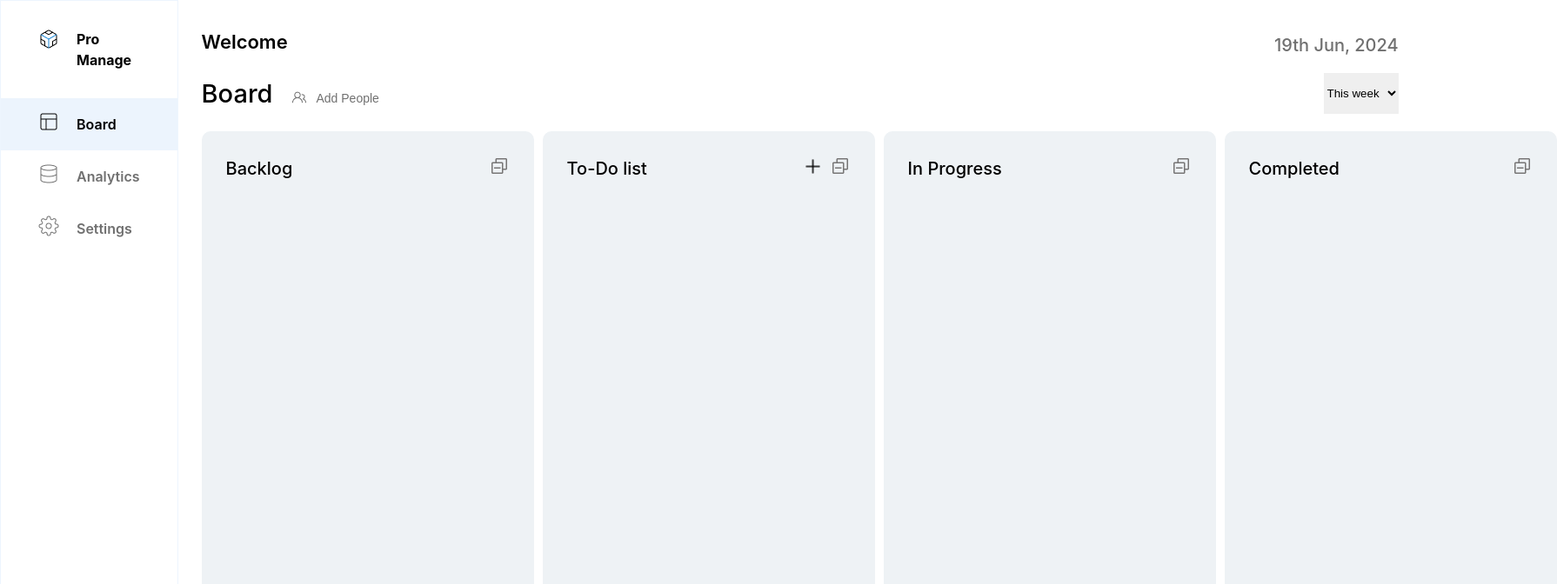
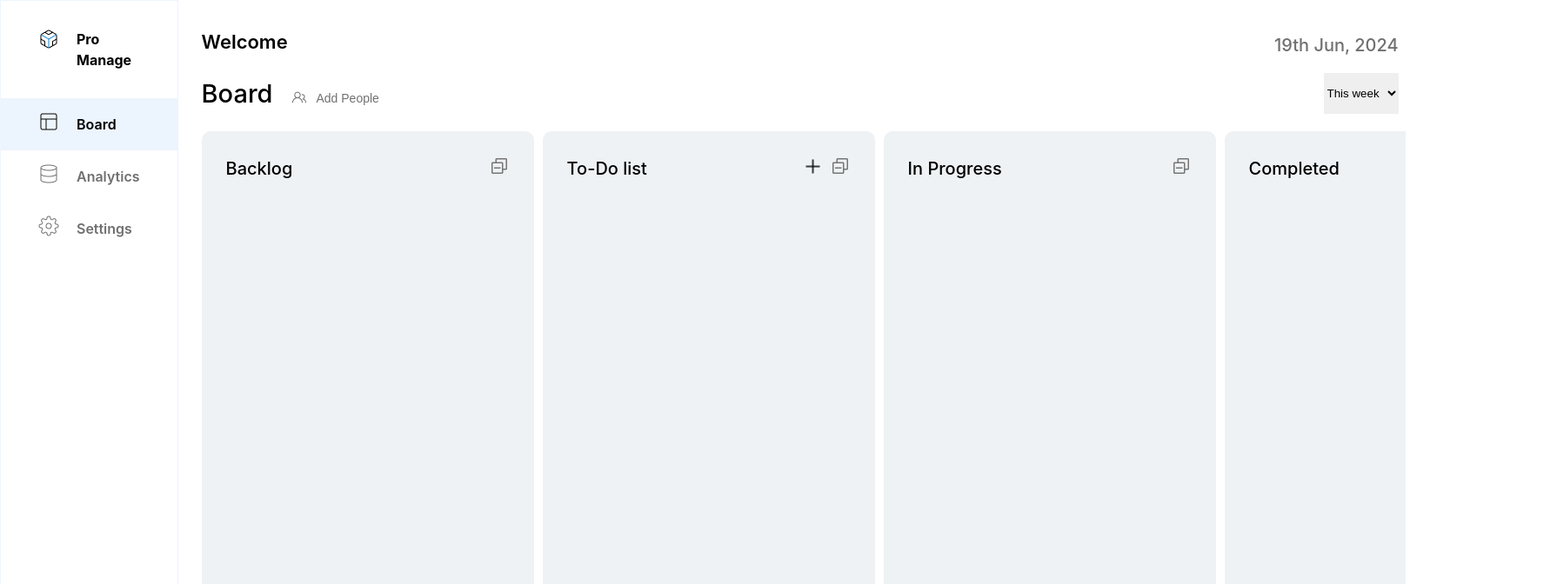
Before and after one commit to AmanMate/Pro_Manage_Frontend, a React (Create React App) app: page /board in a window 1280 px wide. Shown: the top 672 px of the page at 87% size, 1790 px wide, since content can reach past the window. Built offline with nearby package versions, Linux system fonts and the light colour scheme.

Commit message:
Update Board.css

```diff
--- a/src/components/Board/Board.css
+++ b/src/components/Board/Board.css
@@ -144,7 +144,7 @@ button {
 .board-row {
     margin-top: 20px;
     display: -webkit-inline-box;
-    /* overflow-x: scroll; */
+    overflow-x: scroll ;
     width: 173vh;
 }
 
@@ -155,8 +155,7 @@ button {
 
 .backlog-board-row2 {
     overflow-y: scroll;
-    height: 64vh;
-
+    height: 65vh;
 }
 
 .backlog-board-row1 img {
@@ -257,7 +256,7 @@ button {
 .board-backlog {
     background: #EEF2F5;
     width: 360px;
-    height: 70vh;
+    height: 73vh;
     /* overflow-y: scroll; */
     border: 11px solid #eef2f5;
     border-radius: 10px;
@@ -295,6 +294,16 @@ button {
     width: 57px;
     height: 25px;
     margin-right: 50px ;
+}
+
+.past-date button{
+    background-color: red;
+    color: white;
+}
+
+.completed-date button{
+    background-color: #63C05B;
+    color: white;
 }
 
 .progress-button button {
@@ -397,6 +406,7 @@ button {
 }
 
 .delete-button {
+    /* background: rgba(23, 162, 184, 1) !important; */
     color: white !important;
     transform: translateX(6px);
 }
```
